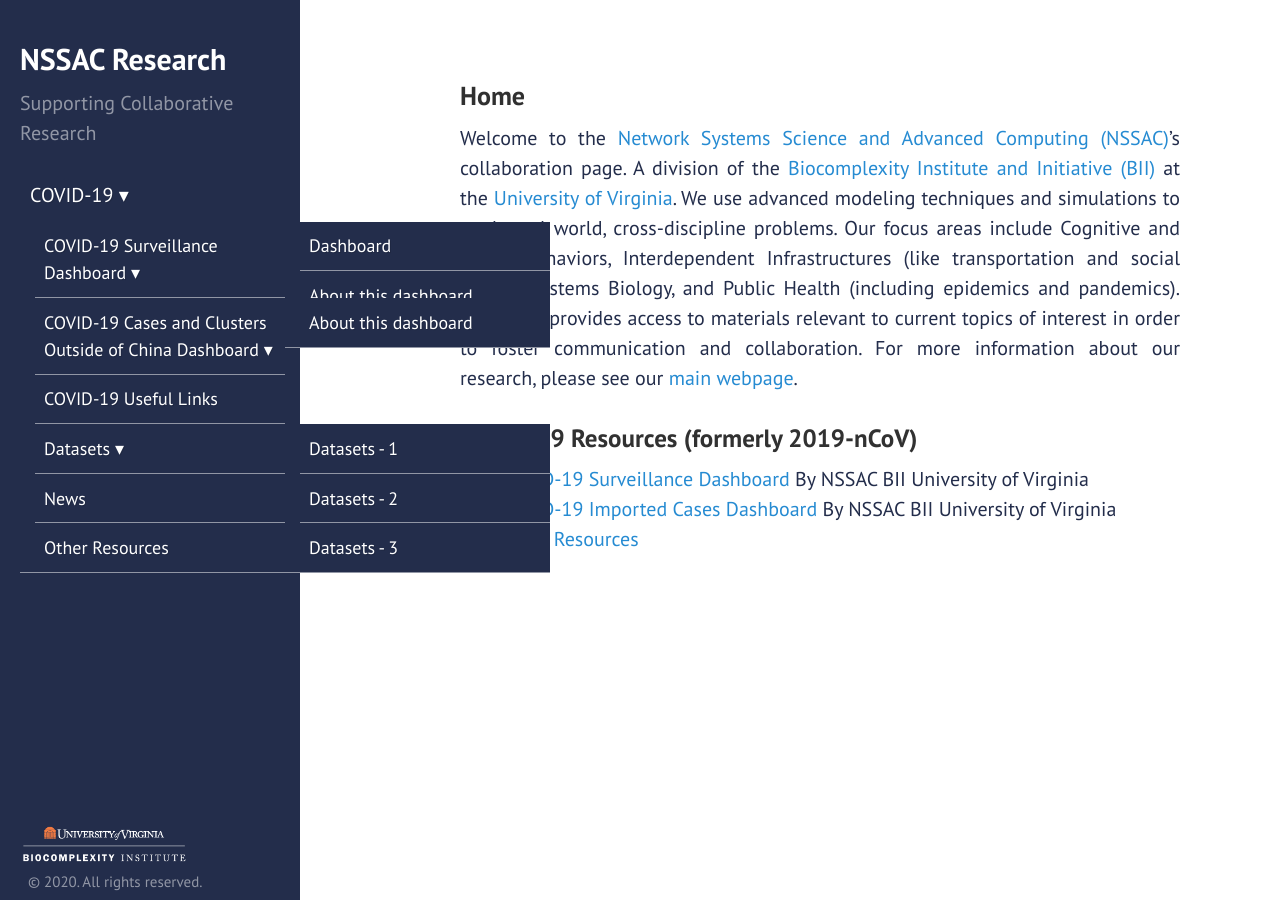
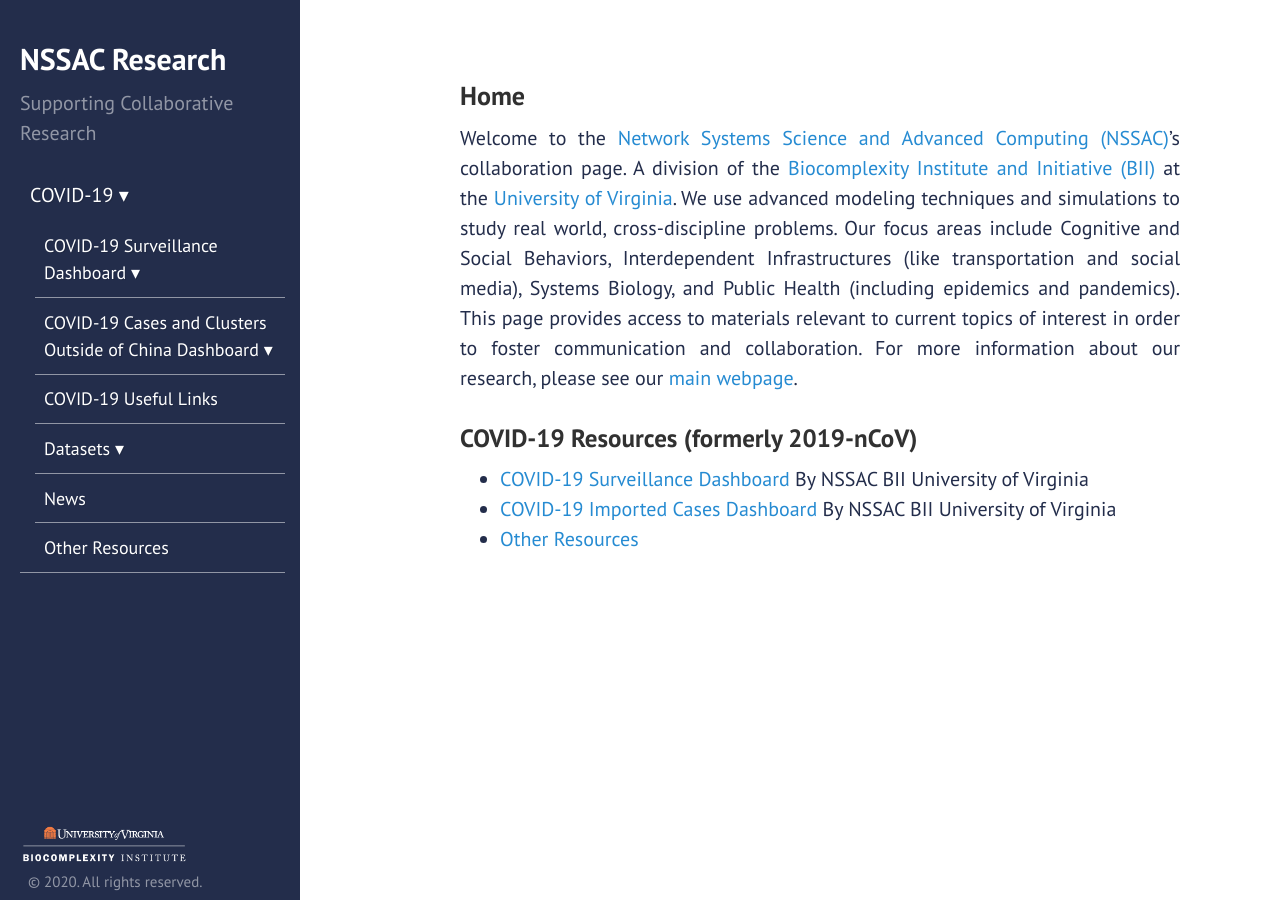
Before and after one commit to mehta-gaurav/mehta-gaurav.github.io, a Jekyll site: the page built from index.md, in a window 1280 px wide. Built offline with Jekyll 4.4.1, drawn with Linux system fonts in a browser that asks for light colours.

Commit message:
Update sidebar.html

```diff
--- a/_includes/sidebar.html
+++ b/_includes/sidebar.html
@@ -29,7 +29,7 @@
 		     <span><label title="Toggle Drop-down" class="drop-icon" for="sm2">▾</label></span>
                   </a>
                  <input type="checkbox" id="sm2">
-                        <ul class="sub-menu">
+                        <ul class="sub-menu sub-menu1">
 		    <li><a href="http://ncov.bii.virginia.edu/dashboard/">Dashboard</a></li>
                      <li><a href="COVID-19_Surveillance/dashboard">About this dashboard</a></li>
                    </ul>
@@ -39,7 +39,7 @@
 		     <span><label title="Toggle Drop-down" class="drop-icon" for="sm2">▾</label></span>
                   </a>
                  <input type="checkbox" id="sm2">
-                        <ul class="sub-menu">
+                        <ul class="sub-menu sub-menu1">
                      <li><a href="#">About this dashboard</a></li>
                    </ul>
 	       <li><a href="#">COVID-19 Useful Links</a></li>
@@ -49,7 +49,7 @@
 		     <span><label title="Toggle Drop-down" class="drop-icon" for="sm2">▾</label></span>
                   </a>
                  <input type="checkbox" id="sm2">
-                        <ul class="sub-menu">
+                        <ul class="sub-menu sub-menu1">
                      <li><a href="#">Datasets - 1</a></li>
                      <li><a href="#">Datasets - 2</a></li>
                      <li><a href="#">Datasets - 3</a>
```
